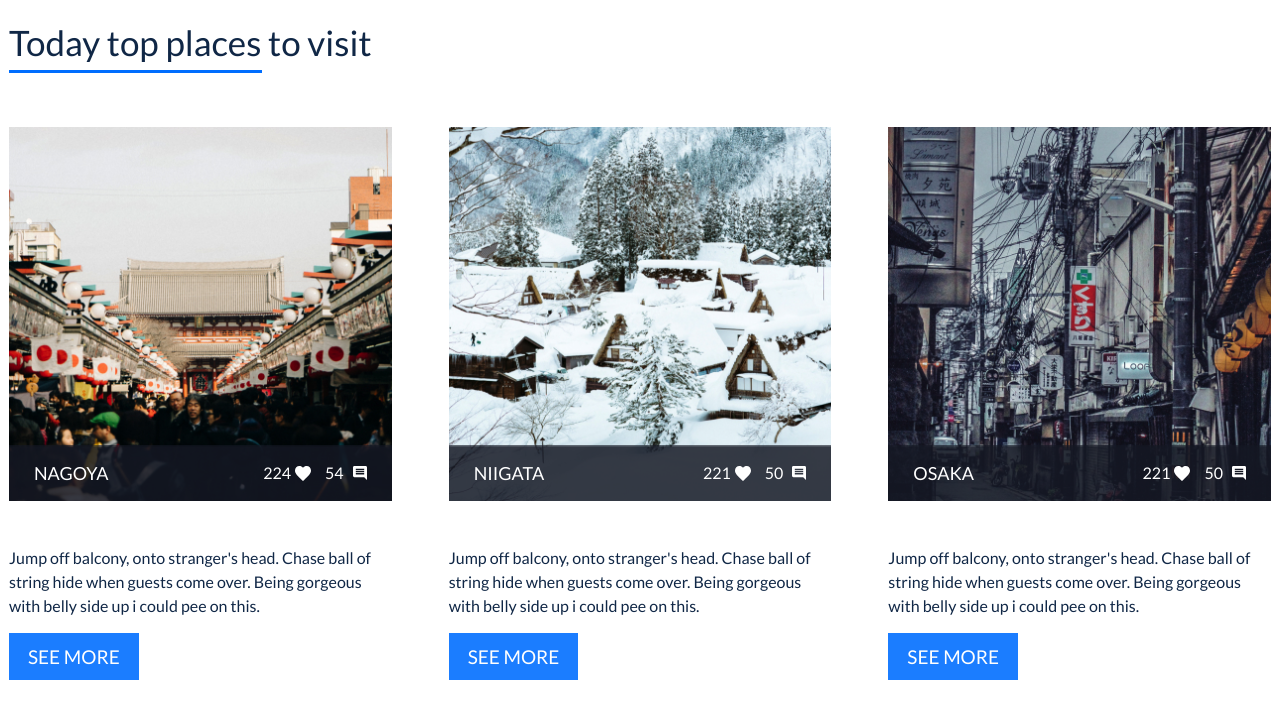
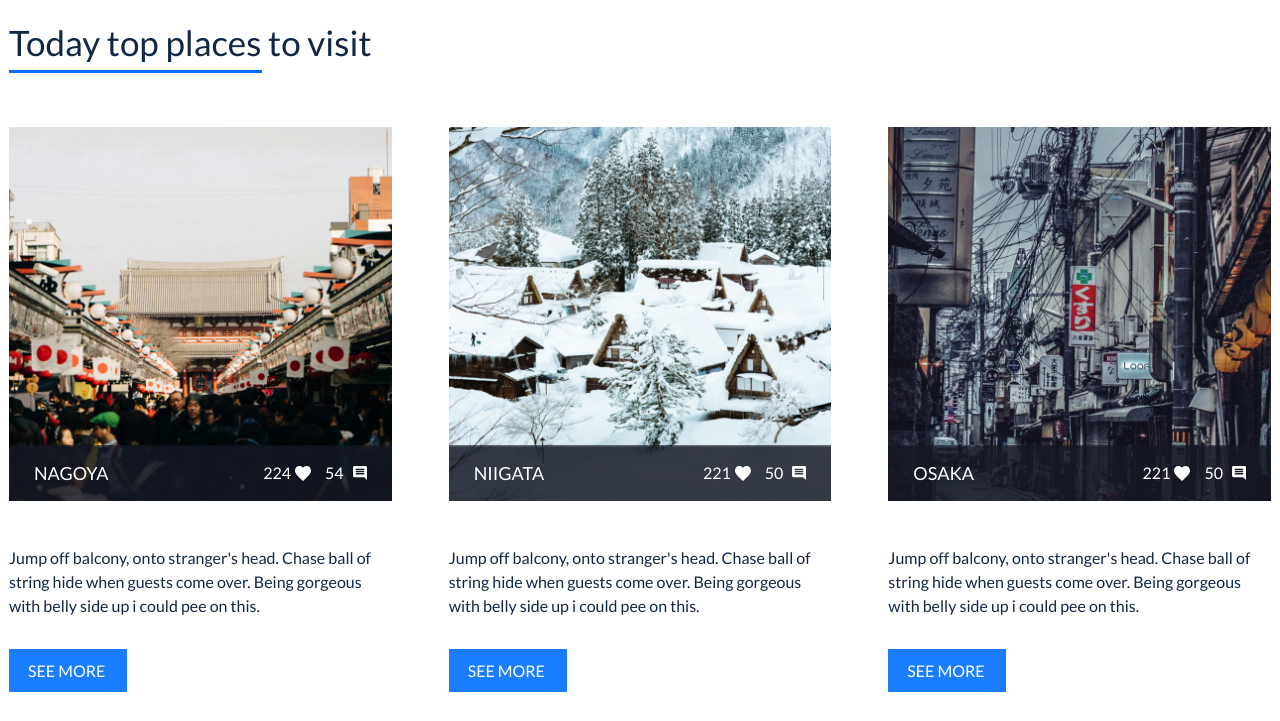
Before and after one commit to akhmad98/travelling-good, a plain HTML site: page index.html in a window 1280 px wide. Shown: the part 3080-3801 px from the top of the page. Drawn offline with Linux system fonts and the light colour scheme; files whose address does not match are found by name.

Commit message:
fix: correct placing see more on top places

```diff
--- a/css/style.css
+++ b/css/style.css
@@ -690,6 +690,10 @@ img{
     grid-template-columns: repeat(3, 1fr);
     grid-gap: 57px;
 }
+.top__card {
+    display: flex;
+    flex-direction: column;
+}
 .top__title {
     margin-bottom: 54px;
 }
@@ -740,11 +744,13 @@ img{
 }
 .top__card-link {
     padding: 12px 19px;
-    font-size: 19px;
-    line-height: 16px;
+    font-size: 16px;
+    line-height: 19px;
     color: white;
     background: #1B7DFF;
     text-decoration: none;
+    width: 118px;
+    margin: auto 0 0 0;
 }
 .top__card-link:hover, .top__card-link:active {
     background: #1069df;
```
